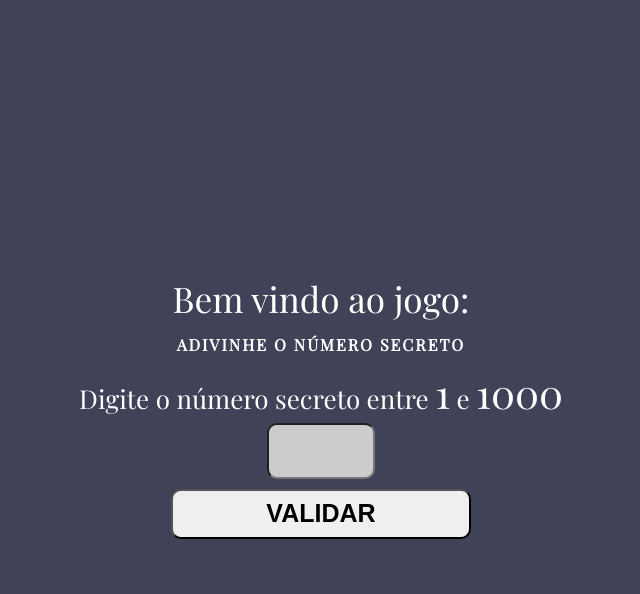
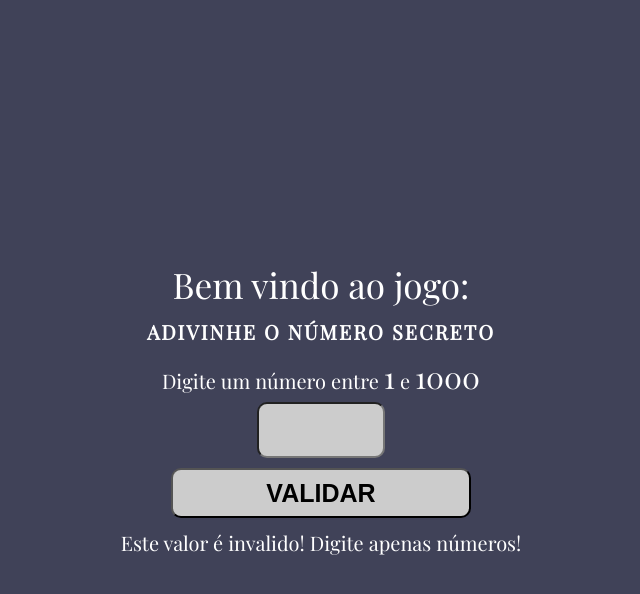
Before and after one commit to gustavofranceschini/number-secret, a plain HTML site: page index.html in a window 1280 px wide. Both pictures are taken after a click on the input "VALIDAR". Shown: the whole page, without its empty margins (319-959 px from the left). Drawn offline with nearby package versions, Linux system fonts and the light colour scheme.

Commit message:
Refactore JS - sortearNumero, script

```diff
--- a/css/style.css
+++ b/css/style.css
@@ -9,7 +9,6 @@
 
     /* Fonts */
     --font-family-principal: 'Playfair Display', serif;
-
 }
 
 
@@ -42,20 +41,23 @@ body {
     text-transform: uppercase;
     font-weight: bold;
     color: var(--color-black);
+    background-color: var(--color-gray);
+}
 
+#box-msg-error {
+    margin-top: 15px;
 }
 
 .button-validation:hover {
-    background-color: var(--color-gray);
     cursor: pointer;
 }
 
 .box-number h3 {
-    font-size: 26px;
+    font-size: 20px;
 }
 
 .box-number span {
-    font-size: 40px;
+    font-size: 30px;
 }
 
 h1 {
@@ -67,13 +69,14 @@ h1 {
     font-weight: 600;
     letter-spacing: 2px;
     margin: 10px;
+    font-size: 20px;
 }
 
 
 #input-value-number {
     margin: 10px;
     height: 50px;
-    width: 100px;
+    width: 120px;
     font-size: 40px;
     text-align: center;
     background-color: #ccc;
@@ -89,6 +92,7 @@ h1 {
     text-transform: uppercase;
     font-weight: bold;
     cursor: pointer;
+    background-color: var(--color-gray);
 }
 
 
--- a/index.html
+++ b/index.html
@@ -16,12 +16,14 @@
     <h1>Bem vindo ao jogo:</h1>
     <span id="name-game">Adivinhe o número secreto</span>
     <div class="box-number" id="box-number-secret">
-        <h3>Digite o número secreto entre <span id="menor-valor"></span> e <span id="maior-valor"></span></h3>
+        <h3>Digite um número entre <span id="menor-valor"></span> e <span id="maior-valor"></span></h3>
         <input type="text" id="input-value-number">
         <input type="submit" name="" id="input-validation" class="button-validation" value="VALIDAR">
+        <div id="box-msg-error"></div>
     </div>
 
 
     <script src="js/script.js"></script>
+    <script src="js/sortearNumero.js"></script>
 </body>
 </html>
--- a/js/script.js
+++ b/js/script.js
@@ -1,35 +1,52 @@
-// Declaração dos valores
-const menorValor = 1;
-const maiorValor = 1000;
-
-const elementoMenorValor = document.getElementById('menor-valor');
-elementoMenorValor.innerHTML = menorValor;
-const elementoMaiorValor = document.getElementById('maior-valor');
-elementoMaiorValor.innerHTML = maiorValor;
-
 const buttonSearch = document.getElementById('input-validation');
 const inputValue = document.getElementById('input-value-number');
-const boxNumber = document.getElementById('box-number-secret');
+const boxError = document.getElementById('box-msg-error');
 
-// Gerando o numero aleatorio para ser encontrado
-const numberVariavel = Math.floor((1000 + 1) * Math.random());
-console.log(numberVariavel)
 
-/*
-Ao clicar no botão de validar, ele vai verificar se o número é igual o numero secreto.. A função que ira fazer isso é a "verificaNumeroCorretoOuIncorreto", caso esteja incorreto, vai apenas limpar o campo de digitação e o usuário continuará testando
-*/
 buttonSearch.addEventListener('click', () => {
     const resultado = parseInt(inputValue.value);
     verificarNumeroCorretoOuIncorreto(resultado);
     inputValue.value = "";
-    verificaNumeroSeEMaiorOuMenor(resultado);
-
 })
 
-/* Verificar se o numero digitado é igual ao número secreto, caso o número for igual : Mensagem dizendo que acertou, e aparecerá um botão dizendo se vc deseja jogar novamente
-*/
+
 function verificarNumeroCorretoOuIncorreto(resultado) {
-    if (resultado === numberVariavel) {
+    const numberTesting = resultado;
+
+    if (valorValidoOuInvalido(numberTesting)){
+        boxError.innerHTML =
+        `
+        <h3>Este valor é invalido! Digite apenas números!</h3>
+
+        `
+        inputValue.value = "";
+        return
+    }
+
+    if (verificaSeValorEMaiorOuMenorDoQueOsParametros(numberTesting)) {
+        boxError.innerHTML =
+        `
+        <h3>Digite um número entre ${menorValor} e ${maiorValor}</h3>
+
+        `
+        return
+    }
+
+    if (numberTesting > numberSecret) {
+        boxError.innerHTML =
+        `
+        <h3>O número secreto é menor</h3>
+
+        `
+    } else {
+        boxError.innerHTML =
+        `
+        <h3>O número secreto é maior</h3>
+
+        `
+    }
+
+    if (numberTesting === numberSecret) {
         document.body.innerHTML =
         `
         <div>
@@ -38,6 +55,16 @@ function verificarNumeroCorretoOuIncorreto(resultado) {
         </div>
         `
     }
+
+}
+
+
+function valorValidoOuInvalido(numberTesting) {
+    return Number.isNaN(numberTesting);
+}
+
+function verificaSeValorEMaiorOuMenorDoQueOsParametros(numberTesting) {
+    return numberTesting < menorValor || numberTesting > maiorValor;
 }
 
 // Atualizar a pagina quando o usuario acertar o número
@@ -46,14 +73,3 @@ document.body.addEventListener('click', e => {
         window.location.reload();
     }
 })
-
-function verificaNumeroSeEMaiorOuMenor(resultado) {
-    if (resultado > maiorValor || resultado < menorValor) {
-        boxNumber.innerHTML +=
-        `
-        <div>
-            <h3>Número invalido! Digite um número entre ${menorValor} e ${maiorValor}</h3>
-        </div>
-        `
-    }
-}
--- a/js/sortearNumero.js
+++ b/js/sortearNumero.js
@@ -2,10 +2,13 @@
 const menorValor = 1;
 const maiorValor = 1000;
 const numberSecret = Math.floor(gerarNumeroAleatorio());
-
+console.log(numberSecret)
 
 function gerarNumeroAleatorio(){
     return parseInt(Math.random() * (maiorValor + 1));
 }
 
-console.log(numberSecret);
+const elementoMenorValor = document.getElementById('menor-valor');
+elementoMenorValor.innerHTML = menorValor;
+const elementoMaiorValor = document.getElementById('maior-valor');
+elementoMaiorValor.innerHTML = maiorValor;
```
